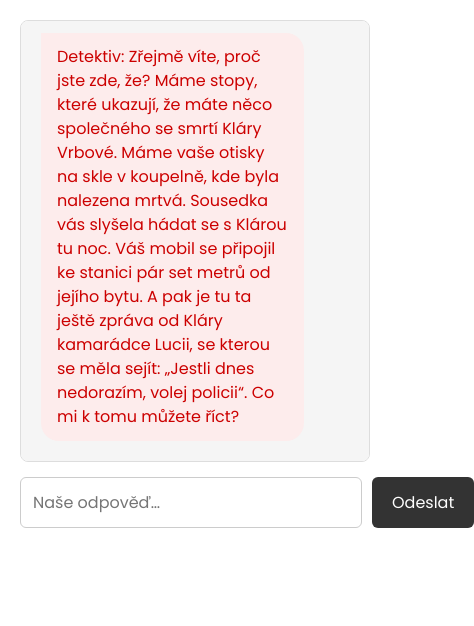
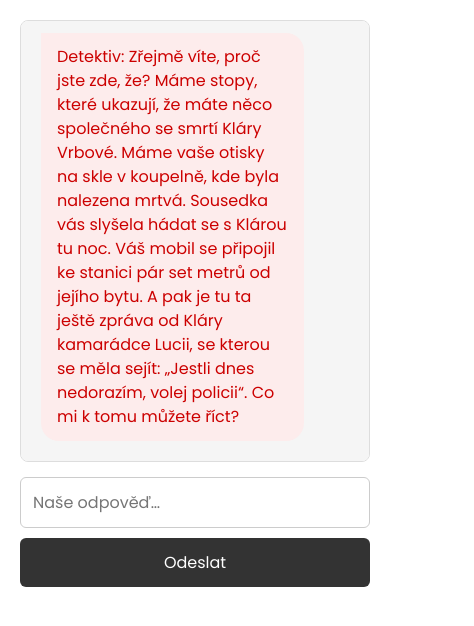
Before and after one commit to kohoutp-cz/vrazda-klary-vrbove, a website: page index.html in a window 390 px wide. Shown: the whole page, 474 px wide, since content can reach past the window. Drawn offline with Linux system fonts and the light colour scheme.

Commit message:
Update index.html

```diff
--- a/index.html
+++ b/index.html
@@ -5,7 +5,7 @@
   <meta name="viewport" content="width=device-width, initial-scale=1.0"/>
   <title>Výslech</title>
   <link href="https://fonts.googleapis.com/css2?family=Poppins&display=swap" rel="stylesheet">
-  <style>
+<style>
   #chatBox {
     background: #f5f5f5;
     color: #222;
@@ -65,10 +65,12 @@
     gap: 10px;
     max-width: 800px;
     margin-inline: auto;
+    flex-wrap: wrap;
   }
 
   #chatInput {
-    flex: 1;
+    flex: 1 1 auto;
+    min-width: 0;
     padding: 12px;
     font-size: 16px;
     border: 1px solid #ccc;
@@ -86,6 +88,7 @@
     cursor: pointer;
     font-family: 'Poppins', sans-serif;
     transition: background 0.3s;
+    flex-shrink: 0;
   }
 
   #chatBtn:hover {
@@ -96,7 +99,19 @@
     margin: 0;
     padding: 20px;
   }
+
+  /* 📱 Mobilní optimalizace */
+  @media (max-width: 600px) {
+    #chatForm {
+      flex-direction: column;
+    }
+
+    #chatBtn {
+      width: 100%;
+    }
+  }
 </style>
+
 
 </head>
 <body>
```
